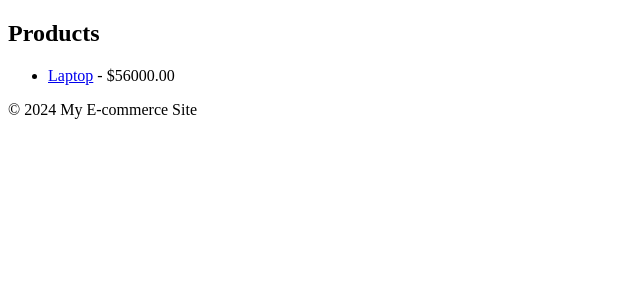
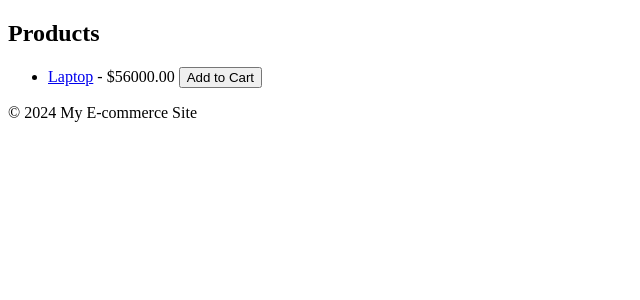
Before and after one commit to amitmaurya01/ecommerce-webapp, a Django app: page /shop/products/ in a window 1280 px wide. Shown: the part 116-416 px from the top of the page, without its empty margins (0-640 px from the left). Run offline with Django 5.2, Linux system fonts and the light colour scheme; data comes from the database, SQL or seed files in the repository; both versions use the stored data as it was after the commit.

Commit message:
Implemented shopping cart functionality

```diff
--- a/shop/admin.py
+++ b/shop/admin.py
@@ -1,5 +1,7 @@
 from django.contrib import admin
-from .models import Category, Product
+from .models import Category, Product, Cart, CartItem
 
 admin.site.register(Category)
 admin.site.register(Product)
+admin.site.register(Cart)
+admin.site.register(CartItem)
--- a/shop/models.py
+++ b/shop/models.py
@@ -1,4 +1,6 @@
 from django.db import models
+from django.conf import settings
+
 
 class Category(models.Model):
     name = models.CharField(max_length=100)
@@ -22,3 +24,19 @@ class Product(models.Model):
 
     def __str__(self):
         return self.name
+
+
+class Cart(models.Model):
+    user = models.ForeignKey(settings.AUTH_USER_MODEL, on_delete=models.CASCADE)
+    created_at = models.DateTimeField(auto_now_add=True)
+
+    def __str__(self) -> str:
+        return f"Cart {self.id} for {self.user.username}"
+
+class CartItem(models.Model):
+    cart = models.ForeignKey(Cart, related_name='items', on_delete=models.CASCADE)
+    product = models.ForeignKey(Product, on_delete=models.CASCADE)
+    quantity = models.PositiveIntegerField(default=1)
+
+    def __str__(self):
+        return f"{self.quantity} x {self.product.name} in Cart {self.cart.id}"
--- a/shop/templates/shop/product_list.html
+++ b/shop/templates/shop/product_list.html
@@ -8,6 +8,10 @@
         {% for product in products %}
         <li>
             <a href="{% url 'product_detail' product.slug %}">{{ product.name }}</a> - ${{ product.price }}
+            <form action="{% url 'add_to_cart' product.id %}" method="post" style="display:inline;">
+                {% csrf_token %}
+                <button type="submit">Add to Cart</button>
+            </form>
         </li>
         {% endfor %}
     </ul>
--- a/shop/urls.py
+++ b/shop/urls.py
@@ -1,8 +1,10 @@
 from django.urls import path
-from .views import category_list, product_list, product_detail
+from .views import category_list, product_list, product_detail,add_to_cart,view_cart
 
 urlpatterns = [
     path('categories/', category_list, name='category_list'),
     path('products/', product_list, name='product_list'),
     path('products/<slug:slug>/',product_detail,name='product_detail'),
+    path('cart/', view_cart, name='view_cart'),  # Cart view
+    path('add-to-cart/<int:product_id>/', add_to_cart, name='add_to_cart'),
 ]
--- a/shop/views.py
+++ b/shop/views.py
@@ -1,14 +1,35 @@
 from django.shortcuts import render, get_object_or_404
-from .models import Category, Product
+from .models import Category, Product, Cart, CartItem
+from django.contrib.auth.decorators import login_required
+from django.shortcuts import redirect
+
 
 def category_list(request):
     categories = Category.objects.all()
     return render(request, 'shop/category_list.html', {'categories': categories})
 
+
 def product_list(request):
     products = Product.objects.filter(available=True)
     return render(request, 'shop/product_list.html', {'products': products})
 
+
 def product_detail(request, slug):
     product = get_object_or_404(Product, slug=slug)
     return render(request, 'shop/product_detail.html', {'product': product})
+
+@login_required
+def add_to_cart(request, product_id):
+    product = get_object_or_404(Product, id=product_id)
+    cart, created = Cart.objects.get_or_create(user=request.user)
+
+    cart_item, created = CartItem.objects.get_or_create(cart=cart, product=product)
+    if not created:
+        cart_item.quantity += 1
+        cart_item.save()
+    return redirect('product_list')
+
+@login_required
+def view_cart(request):
+    cart = Cart.objects.get(user=request.user)
+    return render(request, 'shop/cart.html', {'cart': cart})
```
Also changed, not shown: shop/templates/shop/cart.html (added, +15 -0 lines), db.sqlite3, shop/migrations/0002_alter_category_options_cart_cartitem.py (added).
